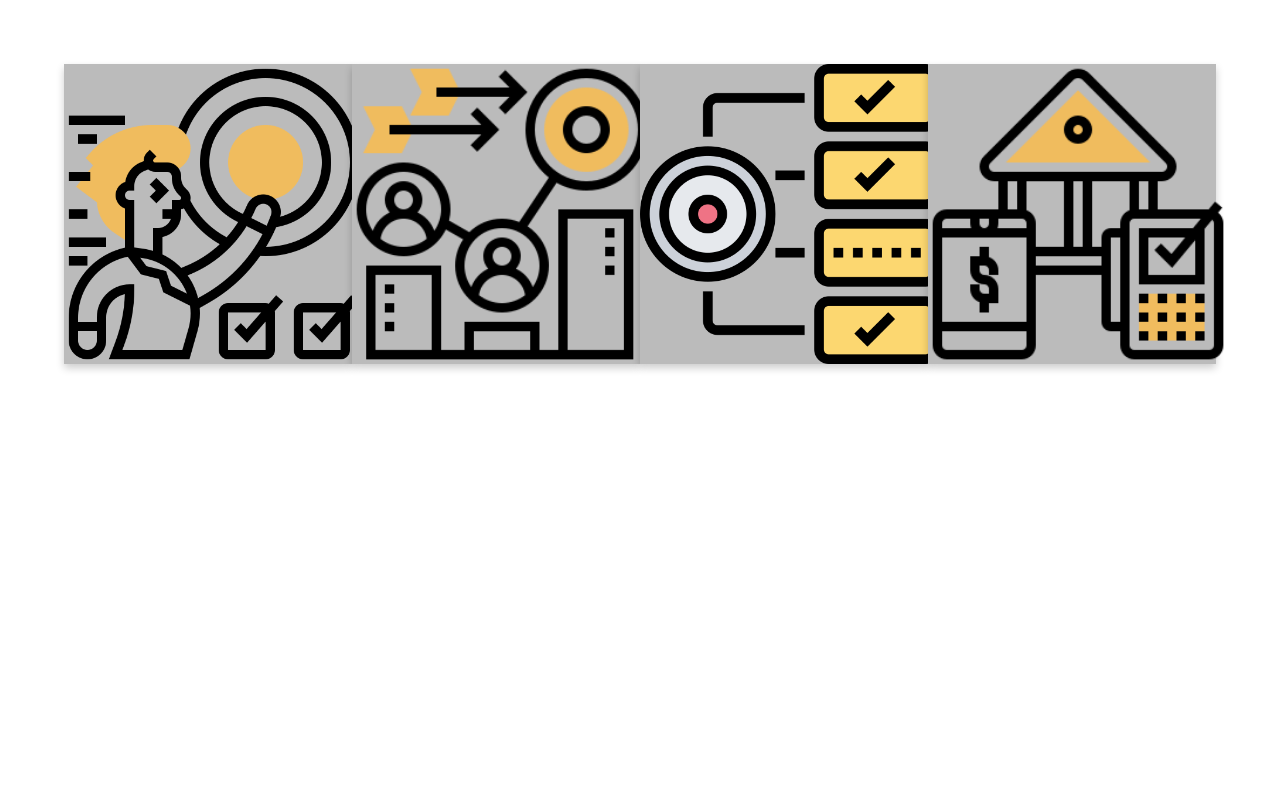
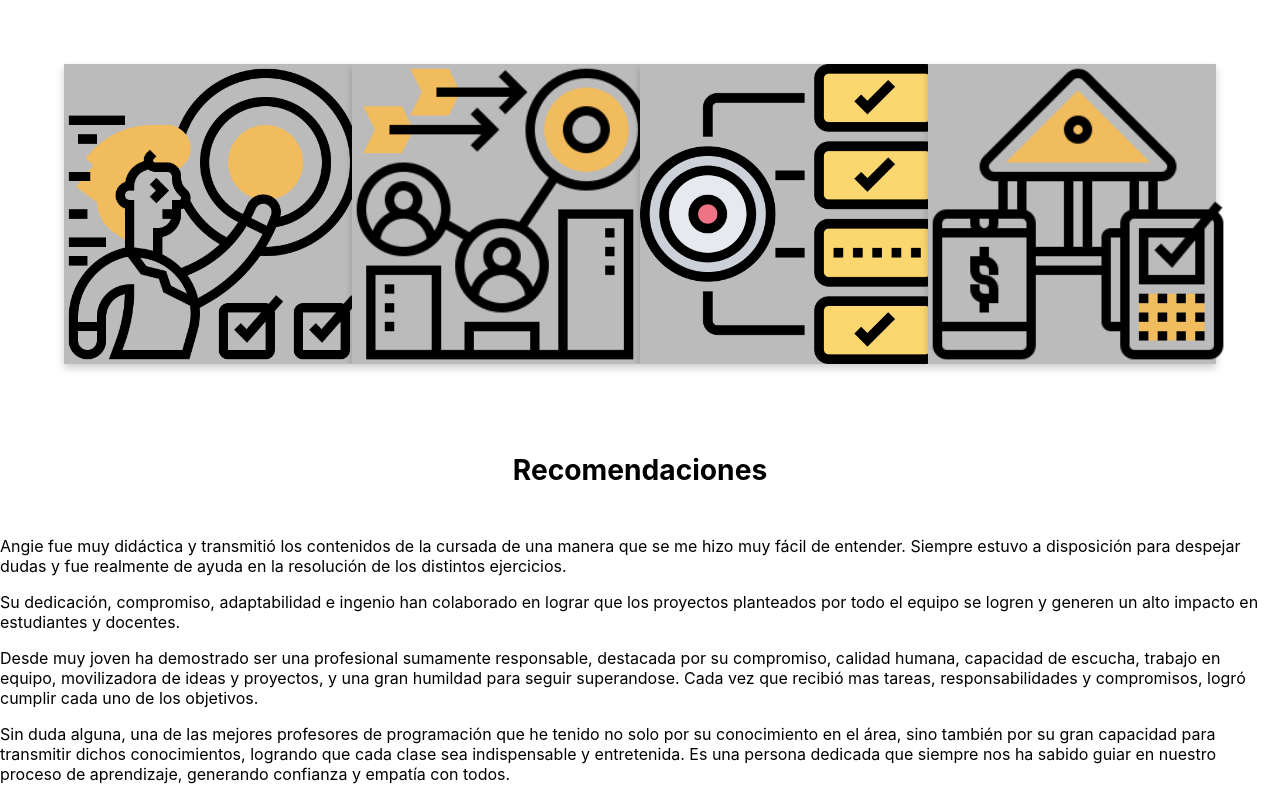
Before and after one commit to joacopiva/BinkerTP_Bottarini_Piva, a React (Create React App) app in the folder my-app/: page / in a window 1280 px wide. Shown: the part 1498-2298 px from the top of the page. Before the commit the page ends 1926 px from the top, so only its background shows below. Built offline with nearby package versions, Linux system fonts and the light colour scheme.

Commit message:
empezando recomendaciones

```diff
--- a/my-app/src/App.js
+++ b/my-app/src/App.js
@@ -5,6 +5,7 @@ import Main from "./views/Main";
 import AcercaDeMi from "./views/AcercaDeMi";
 import Conocimientos from "./views/Conocimientos";
 import Experiencia from "./views/Experiencia";
+import Recomendaciones from "./views/Recomendaciones";
 
 
 function App() {
@@ -17,6 +18,7 @@ function App() {
       <AcercaDeMi/>
       <Conocimientos/>
       <Experiencia/>
+      <Recomendaciones/>
 
     </>
 
--- /dev/null
+++ b/my-app/src/components/TextoRecomendaciones/index.jsx
@@ -0,0 +1,11 @@
+const TextoRecomendaciones = ({texto}) =>
+{
+    return(
+        <div>
+            <p>
+                {texto}
+            </p>
+        </div>
+    )
+}
+export default TextoRecomendaciones
--- /dev/null
+++ b/my-app/src/views/Recomendaciones/index.jsx
@@ -0,0 +1,29 @@
+import TextoRecomendaciones from "../../components/TextoRecomendaciones"
+import Titulo from "../../components/Titulo"
+
+const Recomendaciones = () =>
+{
+    return(
+        <section>
+            <>
+            <Titulo
+            texto = "Recomendaciones"
+            />
+            <TextoRecomendaciones
+            texto = "Angie fue muy didáctica y transmitió los contenidos de la cursada de una manera que se me hizo muy fácil de entender. Siempre estuvo a disposición para despejar dudas y fue realmente de ayuda en la resolución de los distintos ejercicios."
+            />
+            <TextoRecomendaciones
+            texto = "Su dedicación, compromiso, adaptabilidad e ingenio han colaborado en lograr que los proyectos planteados por todo el equipo se logren y generen un alto impacto en estudiantes y docentes."
+            />
+            <TextoRecomendaciones
+            texto = "Desde muy joven ha demostrado ser una profesional sumamente responsable, destacada por su compromiso, calidad humana, capacidad de escucha, trabajo en equipo, movilizadora de ideas y proyectos, y una gran humildad para seguir superandose. Cada vez que recibió mas tareas, responsabilidades y compromisos, logró cumplir cada uno de los objetivos."
+            />
+            <TextoRecomendaciones
+            texto = "Sin duda alguna, una de las mejores profesores de programación que he tenido no solo por su conocimiento en el área, sino también por su gran capacidad para transmitir dichos conocimientos, logrando que cada clase sea indispensable y entretenida. Es una persona dedicada que siempre nos ha sabido guiar en nuestro proceso de aprendizaje, generando confianza y empatía con todos."
+            />
+            </>
+        </section>
+    )
+}
+
+export default Recomendaciones
```
